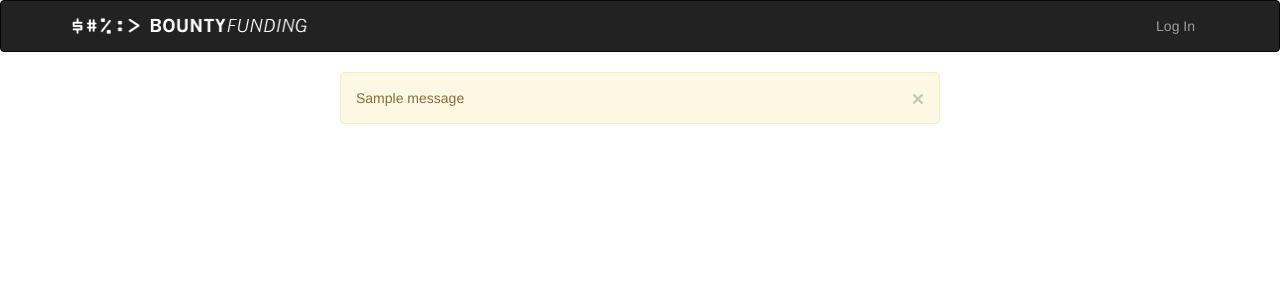
After one commit to loomchild/bountyfunding, a Python web app: template bountyfunding/gui/templates/base.html in a window 1280 px wide. The commit adds this page. Shown: the top 300 px of the page. Run offline with Jinja, Linux system fonts and the light colour scheme; the template is opened without the code that fills it, so the values that code supplies are empty; one stand-in notice (Sample message) is shown; some libraries are stand-ins or nearby versions.

Commit message:
first version of login page - no password check

```diff
--- a/bountyfunding/gui/__init__.py
+++ b/bountyfunding/gui/__init__.py
@@ -1,5 +1,6 @@
 from flask import Blueprint
 
-gui = Blueprint('gui', __name__, template_folder='templates')
+gui = Blueprint('gui', __name__, template_folder='templates',
+        static_folder='static', static_url_path='/static/gui')
 
 import bountyfunding.gui.views
--- /dev/null
+++ b/bountyfunding/gui/templates/base.html
@@ -0,0 +1,49 @@
+{% extends "bootstrap/base.html" %}
+
+{% block title %}BountyFunding{% endblock %}
+
+{% block head %}
+{{ super() }}
+<link rel="shortcut icon" href="{{ url_for('static', filename='favicon.ico') }}" type="image/x-icon">
+<link rel="icon" href="{{ url_for('static', filename='favicon.ico') }}" type="image/x-icon">
+{% endblock %}
+
+{% block navbar %}
+<div class="navbar navbar-inverse" role="navigation">
+    <div class="container">
+        <div class="navbar-header">
+			<span class="navbar-brand">
+				<img src="{{ url_for('gui.static', filename='logo.png') }}"/>
+			<span>
+        </div>
+        <div class="navbar-collapse collapse">
+            <ul class="nav navbar-nav navbar-right">
+                {% if current_user.is_authenticated() %}
+                <li><a href="{{ url_for('gui.logout') }}">Log Out</a></li>
+                {% else %}
+                <li><a href="{{ url_for('gui.login') }}">Log In</a></li>
+                {% endif %}
+            </ul>
+        </div>
+    </div>
+</div>
+{% endblock %}
+
+{% block content %}
+<div class="container">
+	<div class="center-block" style="width: 600px">
+		{% for message in get_flashed_messages() %}
+		<div class="alert alert-warning">
+			<button type="button" class="close" data-dismiss="alert">&times;</button>
+			{{ message }}
+		</div>
+		{% endfor %}
+
+		{% block page_content %}{% endblock %}
+	</div>
+</div>
+{% endblock %}
+
+{% block scripts %}
+{{ super() }}
+{% endblock %}
--- a/bountyfunding/gui/templates/login.html
+++ b/bountyfunding/gui/templates/login.html
@@ -1,10 +1,13 @@
+{% extends "base.html" %}
 {% import "bootstrap/wtf.html" as wtf %}
+
+{% block title %}BountyFunding - Login{% endblock %}
 
 {% block page_content %}
 <div class="page-header">
 	<h1>Login</h1>
 </div>
-<div class="col-md-4">
+<div class="col-md-6">
 	{{ wtf.quick_form(form) }}
 </div>
 {% endblock %}
--- a/bountyfunding/gui/views.py
+++ b/bountyfunding/gui/views.py
@@ -15,6 +15,7 @@ login_manager.login_view = 'gui.login'
 def record_once(state):
     login_manager.init_app(state.app)
     Bootstrap(state.app)
+    state.app.config['BOOTSTRAP_SERVE_LOCAL'] = True
 
 
 @gui.route('/login', methods=['GET', 'POST'])
```
Also changed, not shown: bountyfunding/gui/static/logo.png (added).
